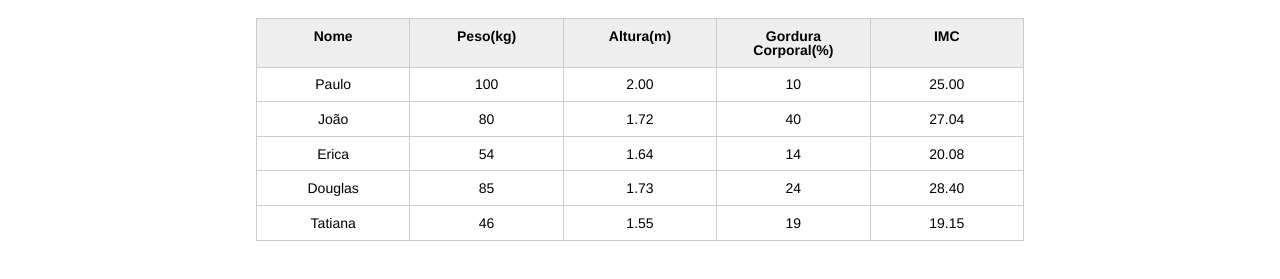
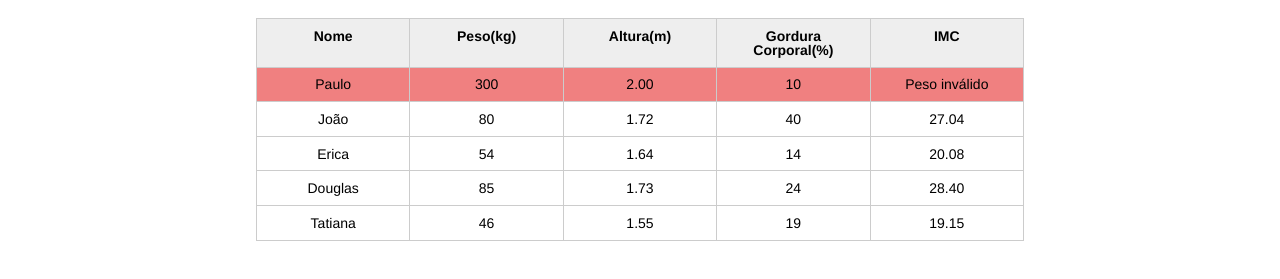
Before and after one commit to DouglasOkami/javaAlura, a plain HTML site: page introducao-javascript/index.html in a window 1280 px wide. Shown: the part 123-402 px from the top of the page. Drawn offline with Linux system fonts and the light colour scheme.

Commit message:
código array e classAdd

```diff
--- a/introducao-javascript/css/index.css
+++ b/introducao-javascript/css/index.css
@@ -132,3 +132,9 @@ button[disabled=disabled], button:disabled {
 .campo-invalido{
 	border: 1px solid red;
 }
+#mensagem-erro{
+	color: red;
+}
+.paciente-invalido{
+	background-color: lightcoral;
+}
--- a/introducao-javascript/index.html
+++ b/introducao-javascript/index.html
@@ -30,7 +30,7 @@
 					<tbody id="tabela-pacientes">
 						<tr class="paciente" id="primeiro-paciente">
 							<td class="info-nome">Paulo</td>
-							<td class="info-peso">100</td>
+							<td class="info-peso">300</td>
 							<td class="info-altura">2.00</td>
 							<td class="info-gordura">10</td>
 							<td class="info-imc">0</td>
--- a/introducao-javascript/js/principal.js
+++ b/introducao-javascript/js/principal.js
@@ -18,16 +18,18 @@ for (let i = 0; i < pacientes.length; i++) {
     var alturaValida = true;
 
     if (peso <= 0 || peso >= 250) {
-        console.log("Peso inválido!")
+        console.log("Peso inválido!");
         pesoValido = false;
         tdImc.textContent = "Peso inválido";
+        paciente.classList.add("paciente-invalido")
     }
     if (altura <= 0 || altura >= 3.00) {
-        console.log("Altura inválido!")
+        console.log("Altura inválido!");
         alturaValida = false;
-        tdImc.textContent = "Altura inválida"
+        tdImc.textContent = "Altura inválida";
+        paciente.classList.add("paciente-invalido")
     }
-    if (pesoValido = true && alturaValida) {
+    if (pesoValido && alturaValida) {
         var imc = peso / (altura * altura);
         tdImc.textContent = imc.toFixed(2);
     }
```
